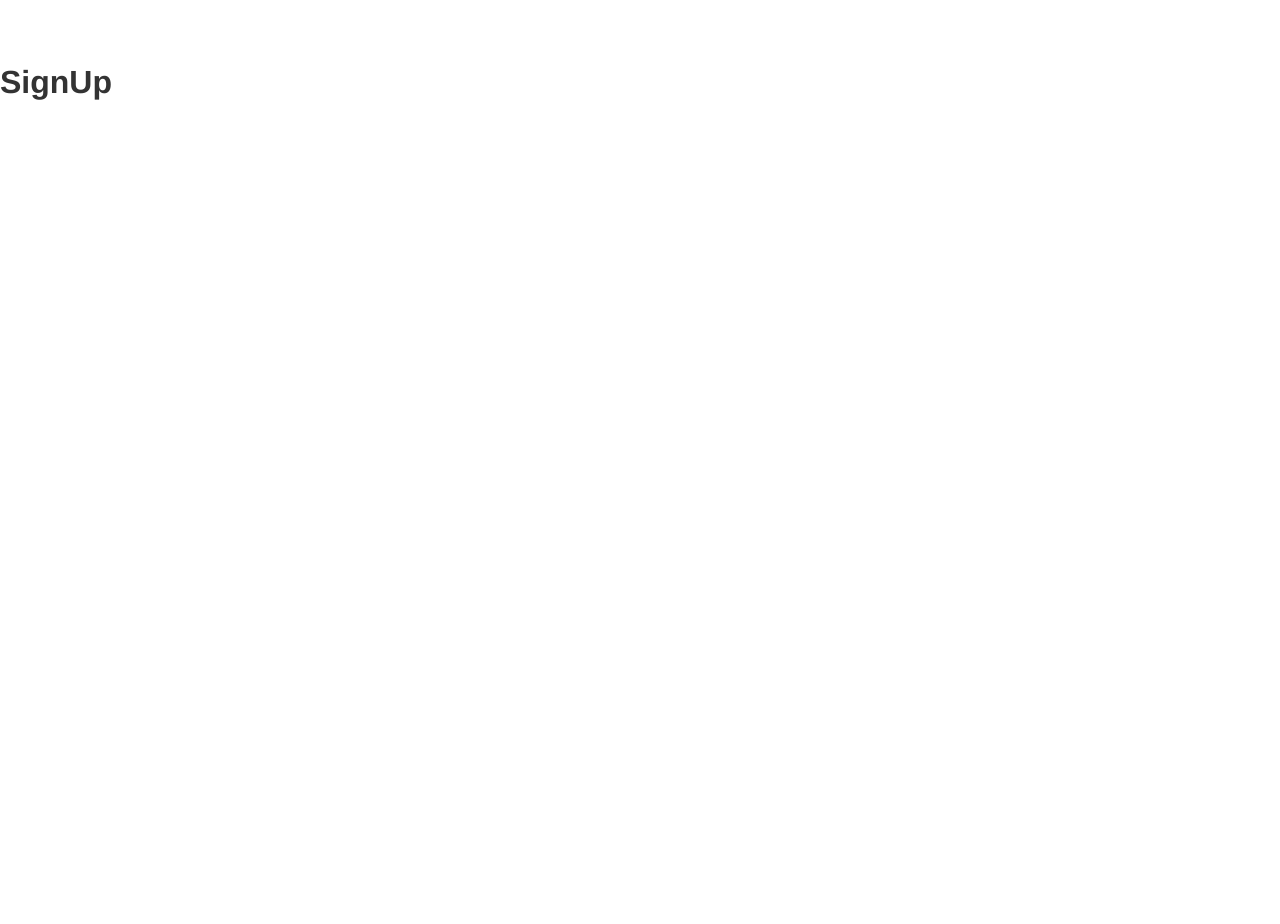
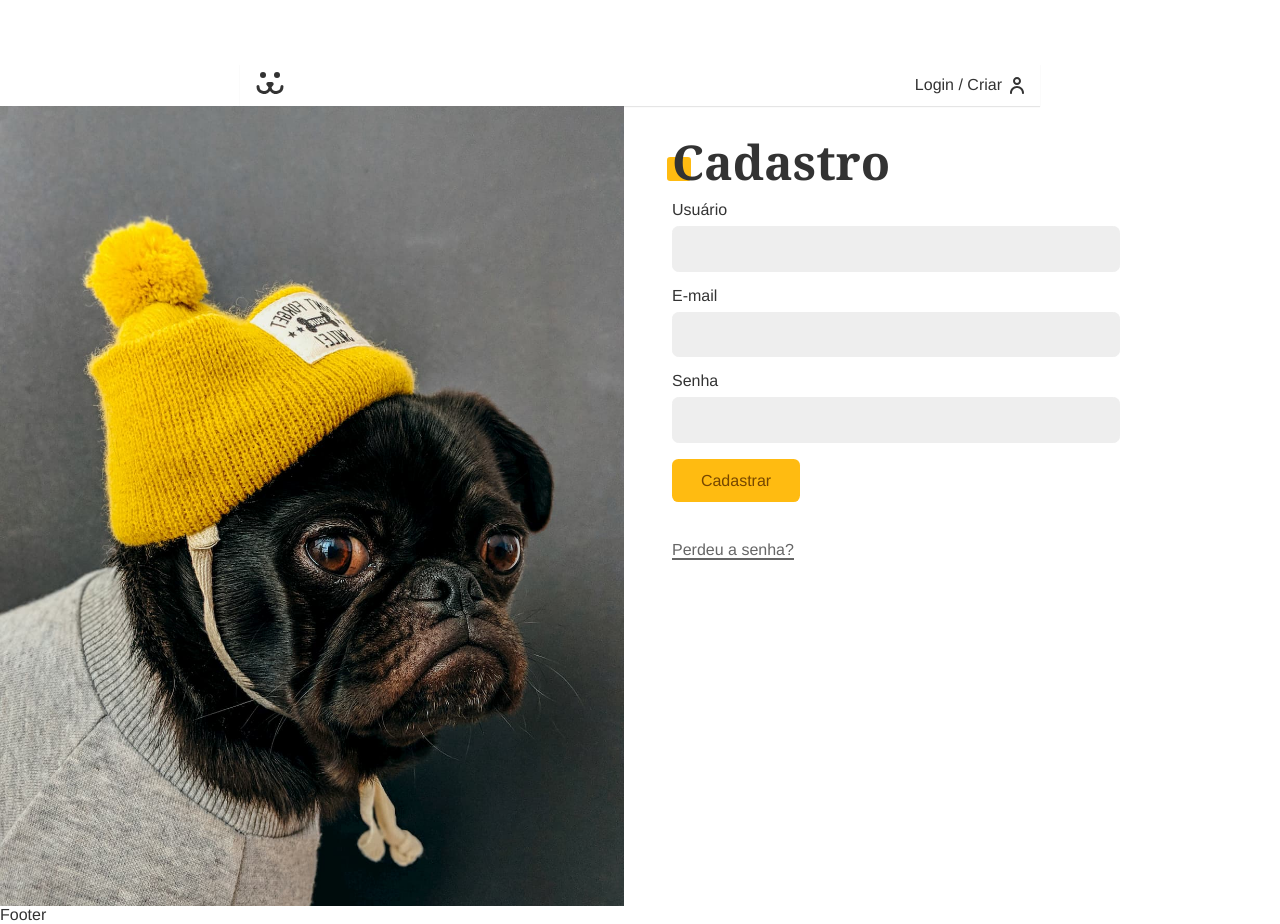
Before and after one commit to jrsoares/Dogs-web, a React (Create React App) app: page /signup in a window 1280 px wide. Before the commit the page ends 800 px from the top, so only its background shows below. Built offline with nearby package versions, Linux system fonts and the light colour scheme.

Commit message:
styling the registration page

```diff
--- a/src/Components/Input/index.tsx
+++ b/src/Components/Input/index.tsx
@@ -13,13 +13,20 @@ interface InputProps extends React.InputHTMLAttributes<HTMLInputElement> {
   register: ({ required }: { required?: boolean }) => RefReturn;
   label: string;
   name: string;
+  type: string;
 }
 
-const Input: React.FC<InputProps> = ({ label, name, register, required }) => {
+const Input: React.FC<InputProps> = ({
+  label,
+  name,
+  type,
+  register,
+  required,
+}) => {
   return (
     <ContainerInput>
       <Label id={label}>{label}</Label>
-      <input name={name} ref={register({ required })} />
+      <input name={name} type={type} ref={register({ required })} />
     </ContainerInput>
   );
 };
--- a/src/Pages/Login/index.tsx
+++ b/src/Pages/Login/index.tsx
@@ -1,5 +1,4 @@
 import React from 'react';
-import { Link } from 'react-router-dom';
 import { useForm } from 'react-hook-form';
 import { yupResolver } from '@hookform/resolvers/yup';
 import * as yup from 'yup';
--- a/src/Pages/SignUp/index.tsx
+++ b/src/Pages/SignUp/index.tsx
@@ -1,13 +1,74 @@
 import React from 'react';
+import { useForm } from 'react-hook-form';
+import { yupResolver } from '@hookform/resolvers/yup';
+import * as yup from 'yup';
+import Header from '../../Components/Header';
+import Footer from '../../Components/Footer';
+import { Container, Form, Error, Forgot, Content } from './styles';
+import Input from '../../Components/Input';
+import Button from '../../Components/Button';
 
-import { Container } from './styles';
+interface FormInputs {
+  username: string;
+  email: string;
+  password: string;
+}
+const schema = yup.object().shape({
+  username: yup.string().required('Usuário obrigatório'),
+  email: yup
+    .string()
+    .email('Deve ser um email válido')
+    .required('Email obrigatório'),
+  password: yup.string().required('Senha obrigatória'),
+});
 
-const SignUp: React.FC = () => {
+const Signup: React.FC = () => {
+  const { register, handleSubmit, errors } = useForm<FormInputs>({
+    resolver: yupResolver(schema),
+  });
+
+  const onSubmit = React.useCallback(async (data: FormInputs) => {
+    return <div />;
+  }, []);
+
   return (
-    <Container>
-      <h1>SignUp</h1>
-    </Container>
+    <>
+      <Header />
+      <Container>
+        <Content>
+          <h1>Cadastro</h1>
+          <Form onSubmit={handleSubmit(onSubmit)}>
+            <Input
+              type="text"
+              label="Usuário"
+              name="username"
+              register={register}
+            />
+            <Error>{errors.username?.message}</Error>
+            <Input
+              type="email"
+              label="E-mail"
+              name="email"
+              register={register}
+            />
+            <Error>{errors.email?.message}</Error>
+            <Input
+              type="password"
+              label="Senha"
+              name="password"
+              register={register}
+            />
+            <Error>{errors.password?.message}</Error>
+
+            <Button type="submit">Cadastrar</Button>
+          </Form>
+
+          <Forgot to="/forgotPassword">Perdeu a senha?</Forgot>
+        </Content>
+      </Container>
+      <Footer />
+    </>
   );
 };
 
-export default SignUp;
+export default Signup;
--- a/src/Pages/SignUp/styles.ts
+++ b/src/Pages/SignUp/styles.ts
@@ -1,3 +1,134 @@
-import styled from 'styled-components';
+import styled, { keyframes } from 'styled-components';
+import { Link } from 'react-router-dom';
+import LoginBackground from '../../Assets/login.jpg';
 
-export const Container = styled.div``;
+const animatedLeft = keyframes`
+to {
+  opacity: 1;
+  transform: initial
+}
+`;
+
+export const Container = styled.section`
+  display: grid;
+  grid-template-columns: 1fr 1fr;
+  min-height: 100vh;
+  gap: 2rem;
+
+  :before {
+    display: block;
+    content: '';
+    background: url(${LoginBackground}) no-repeat center center;
+    background-size: cover;
+  }
+
+  h1 {
+    margin-top: 0.5rem;
+    margin-bottom: 0.5rem;
+  }
+  transform: translateX(-20px);
+  animation: ${animatedLeft} 0.3s forwards;
+
+  h1 {
+    font-family: var(--type-second);
+    line-height: 1;
+    font-size: 3rem;
+    margin: 1rem 0;
+    position: relative;
+    z-index: 1;
+  }
+
+  h1::after {
+    content: '';
+    display: block;
+    width: 1.5rem;
+    height: 1.5rem;
+    background: #fb1;
+    position: absolute;
+    bottom: 5px;
+    left: -5px;
+    border-radius: 0.2rem;
+    z-index: -1;
+  }
+
+  @media (max-width: 40rem) {
+    & {
+      grid-template-columns: 1fr;
+    }
+    &:before {
+      display: none;
+    }
+  }
+`;
+export const Form = styled.form`
+  margin-bottom: 2rem;
+`;
+export const Error = styled.p`
+  color: #f31;
+  font-size: 0.875rem;
+  margin-top: 0.25rem;
+  margin-bottom: 0.4rem;
+`;
+
+export const Forgot = styled(Link)`
+  display: inline-block;
+  color: #666;
+  padding: 0.5rem 0;
+  line-height: 1;
+
+  &:after {
+    content: '';
+    height: 2px;
+    width: 100%;
+    background: currentColor;
+    display: block;
+  }
+`;
+
+export const Signin = styled.section`
+  h2 {
+    margin-top: 4rem;
+    font-family: var(--type-second);
+    line-height: 1;
+    font-size: 2rem;
+  }
+
+  h2:after {
+    content: '';
+    display: block;
+    background: #ddd;
+    height: 0.5rem;
+    width: 3rem;
+    border-radius: 0.2rem;
+  }
+
+  p {
+    margin-top: 2rem;
+    margin-bottom: 2rem;
+  }
+`;
+
+export const Signup = styled(Link)`
+  font-size: 1rem;
+  font-family: Helvetica, Arial, sans-serif;
+  cursor: pointer;
+  border: none;
+  border-radius: 0.4rem;
+  background: #fb1;
+  color: #764701;
+  min-width: 8rem;
+  padding: 0.8rem 1.2rem;
+  box-sizing: border-box;
+  transition: 0.1s;
+
+  &:hover,
+  :focus {
+    outline: none;
+    box-shadow: 0 0 0 3px #fea, 0 0 0 4px #fb1;
+  }
+`;
+
+export const Content = styled.div`
+  max-width: 30rem;
+  padding: 1rem;
+`;
```
